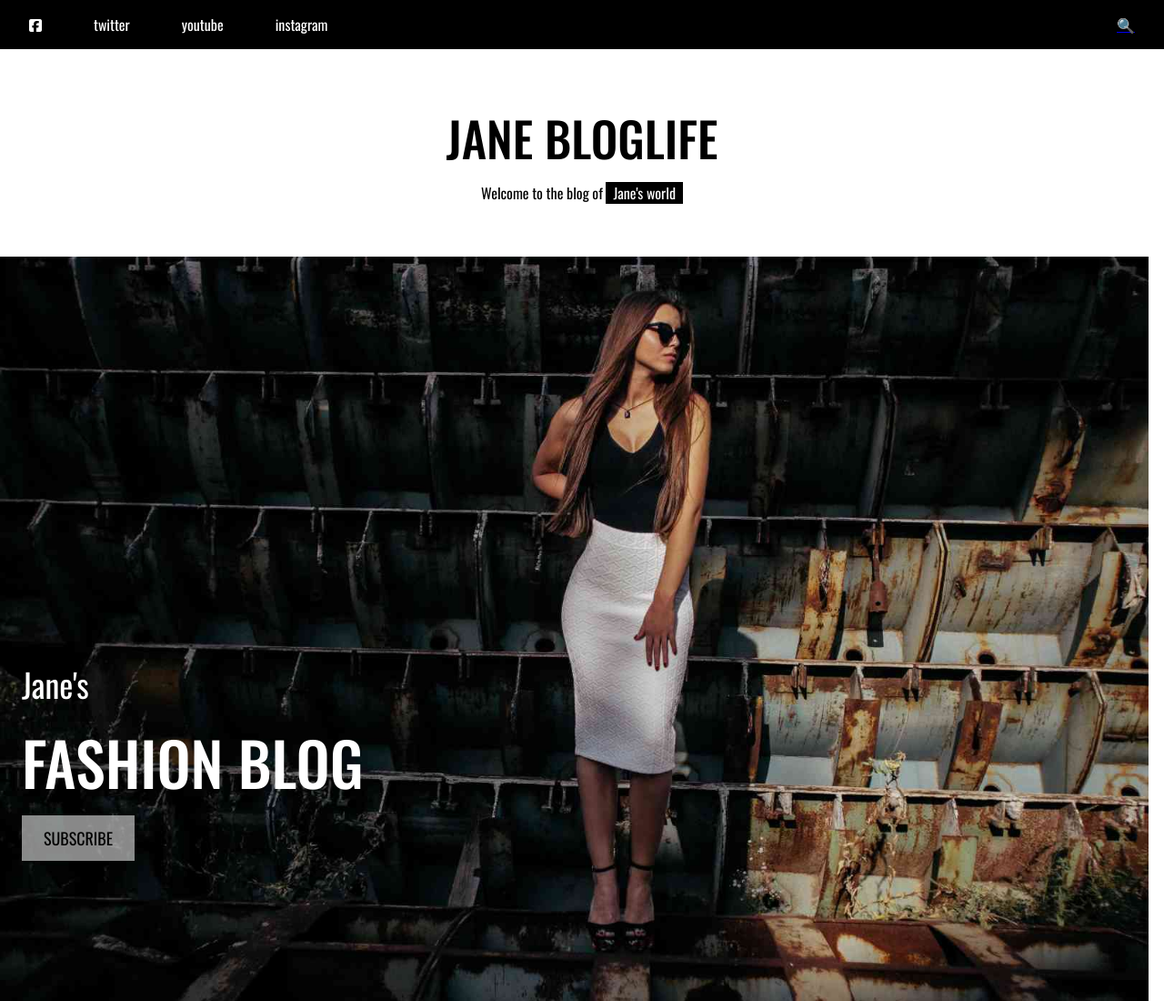
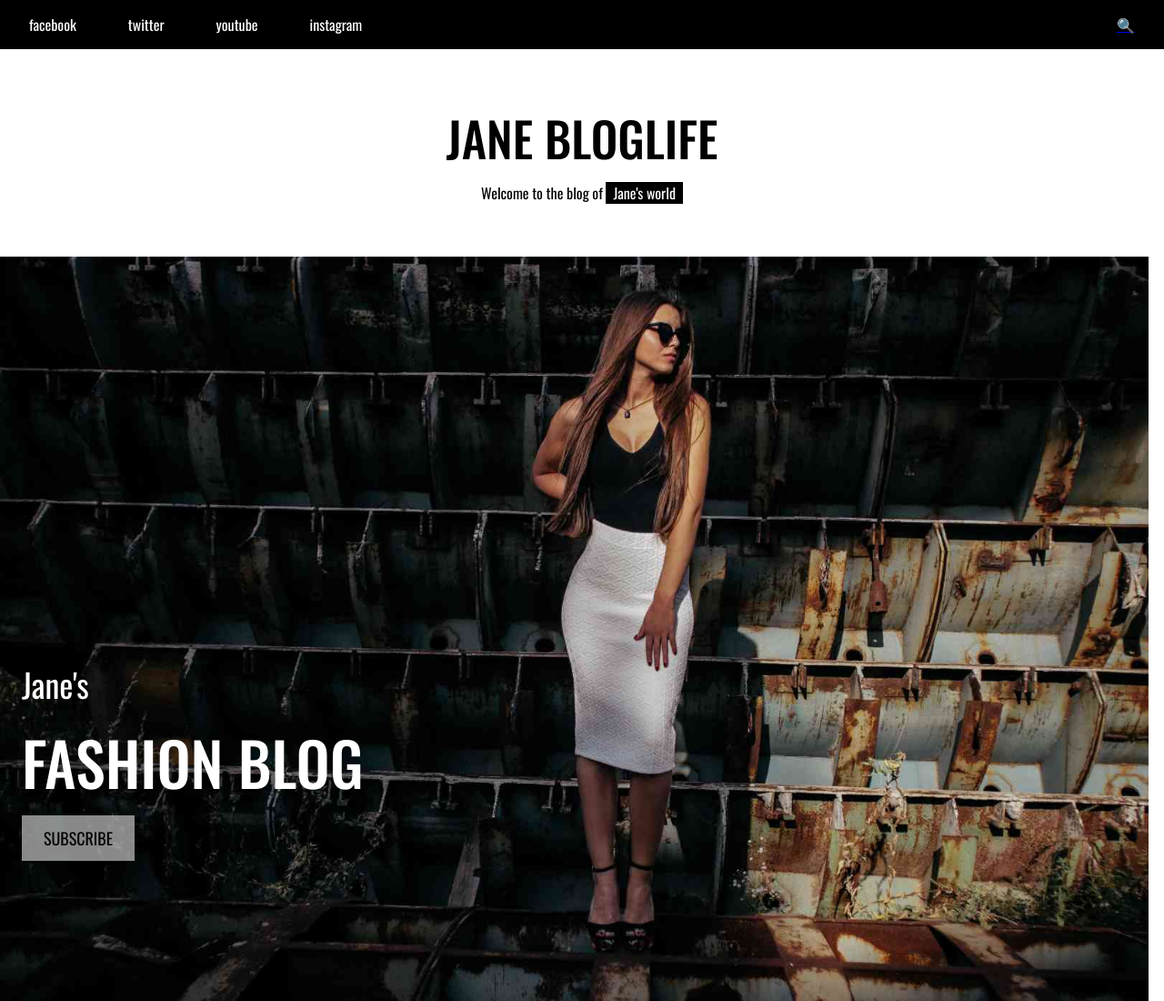
Before and after one commit to Abdulwahid0317/Fashion_Blog_HTML-CSS, a plain HTML site: page index.html in a window 1280 px wide. Shown: the top 1100 px of the page at 91% size. Drawn offline with nearby package versions, Linux system fonts and the light colour scheme.

Commit message:
change facebook icon

```diff
--- a/index.html
+++ b/index.html
@@ -29,9 +29,7 @@
     <nav class="nav">
       <ul class="navul">
         <li>
-          <a href="https://www.facebook.com" target="_blank"
-            ><i class="fa-brands fa-square-facebook"></i
-          ></a>
+          <a href="https://www.facebook.com" target="_blank">facebook</a>
         </li>
         <li><a href="https://www.twitter.com" target="_blank">twitter</a></li>
         <li><a href="https://www.youtube.com" target="_blank">youtube</a></li>
```
